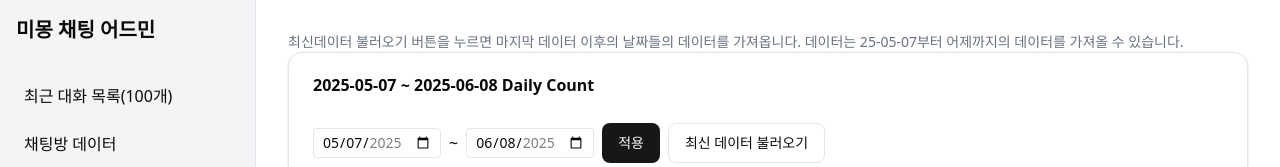
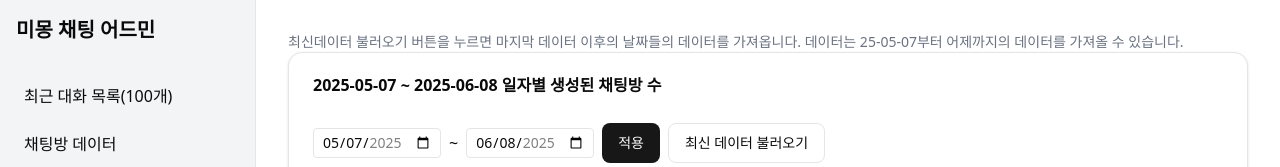
Before and after one commit to new-meemong/meemong-chat-admin, a Next.js app: page /daily-count in a window 1280 px wide. Shown: the top 167 px of the page. Built offline with nearby package versions, Linux system fonts and the light colour scheme; no server answers; the database is empty.

Commit message:
feat: 문구 수정

```diff
--- a/src/app/daily-count/components/daily-count-chart.tsx
+++ b/src/app/daily-count/components/daily-count-chart.tsx
@@ -78,7 +78,7 @@ export default function DailyCountChart() {
       <Card>
         <CardHeader>
           <CardTitle>
-            {queryRange.start} ~ {queryRange.end} Daily Count
+            {queryRange.start} ~ {queryRange.end} 일자별 생성된 채팅방 수
           </CardTitle>
         </CardHeader>
         <CardContent>
```
